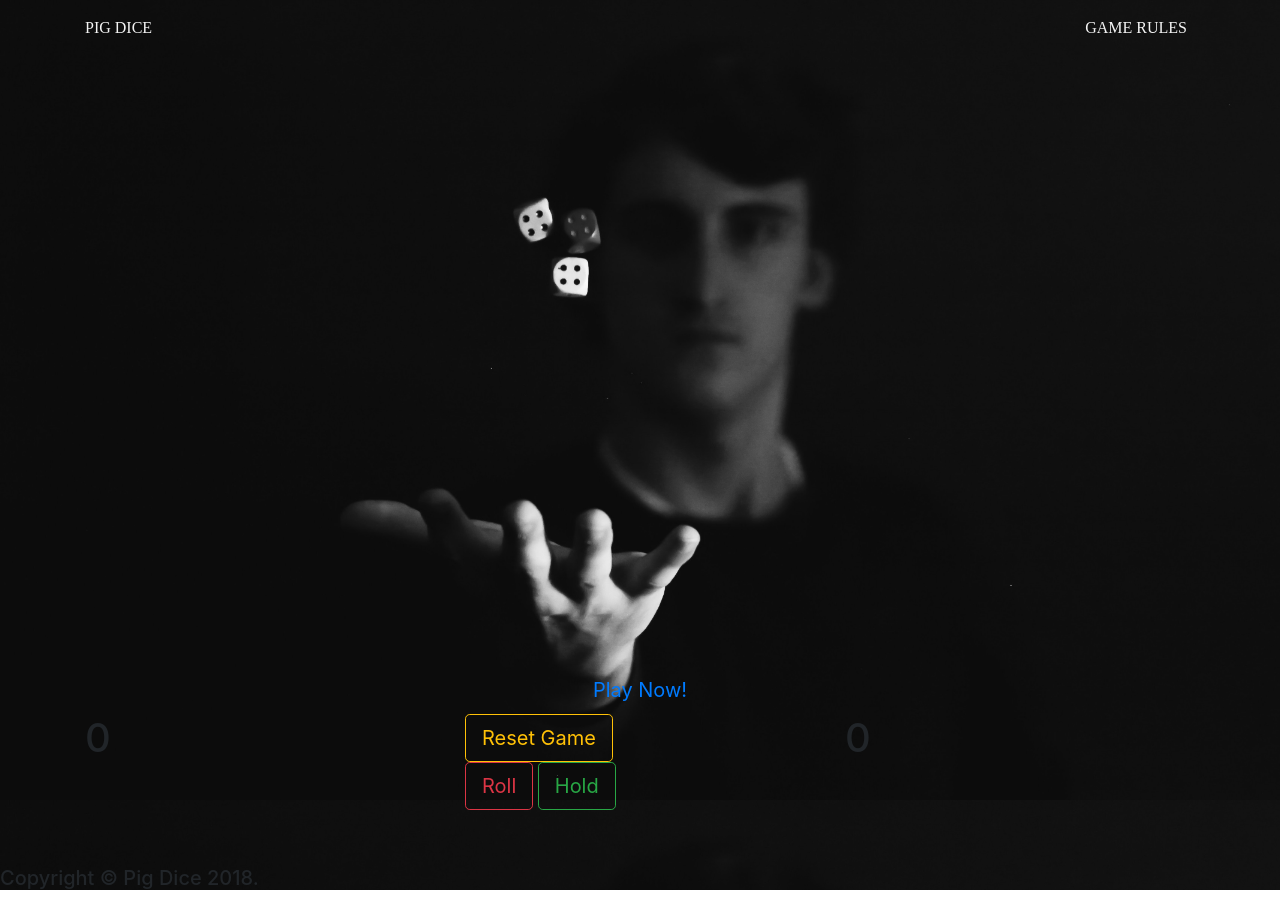
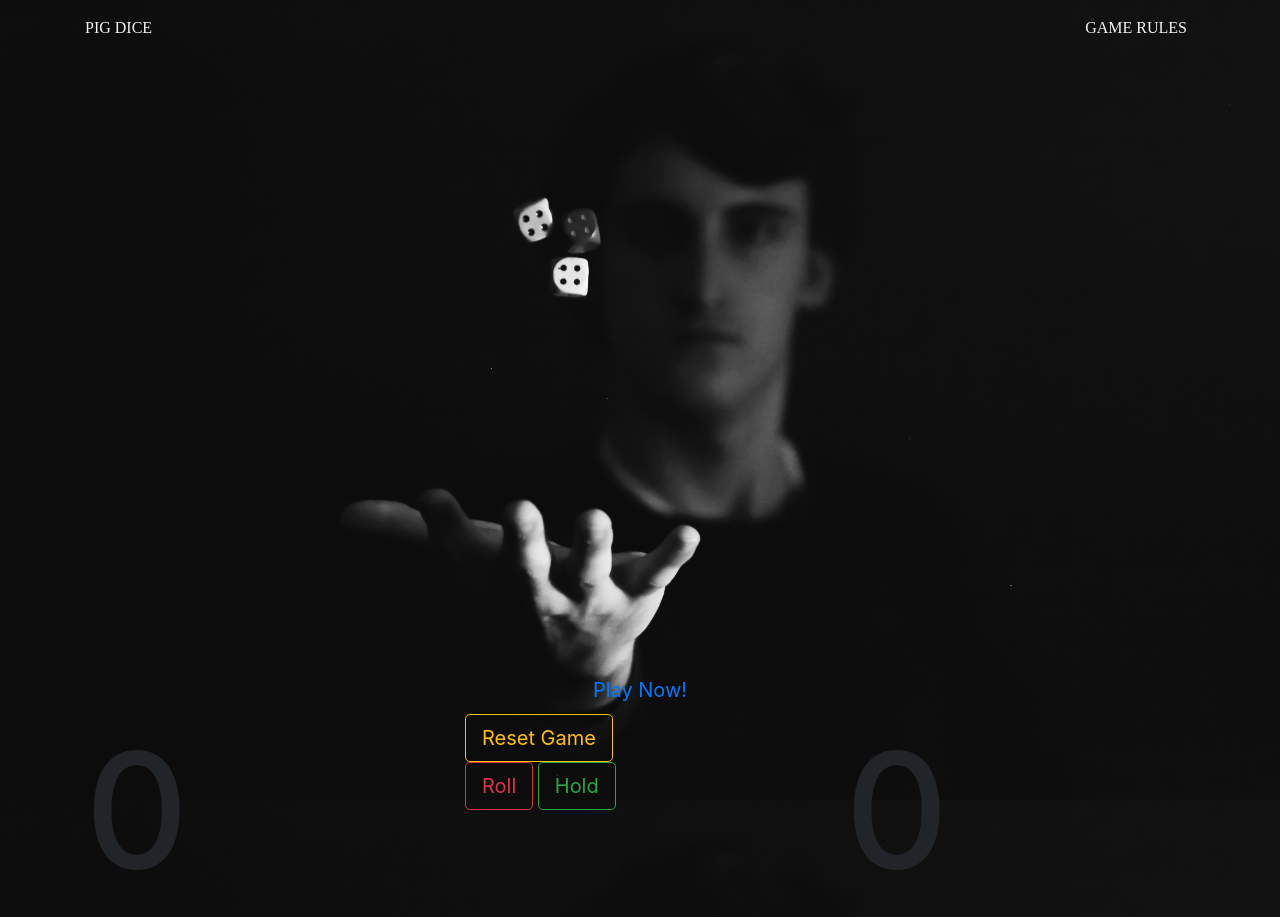
Before and after one commit to KAYITARES/Pice-Dice, a plain HTML site: page index.html in a window 1280 px wide. Shown: the top 917 px of the page. Before the commit the page ends 890 px from the top, so only its background shows below. Drawn offline with Linux system fonts and the light colour scheme; files that its build step writes are made by us from their sources.

Commit message:
increasing font-size of 0

```diff
--- a/css/styles.css
+++ b/css/styles.css
@@ -29,3 +29,7 @@ html {
 #start-game {
     text-align: center;
 }
+/*styling css 0 format starting right/left player*/
+.live-content h1 {
+    font-size: 10em;
+}
```
